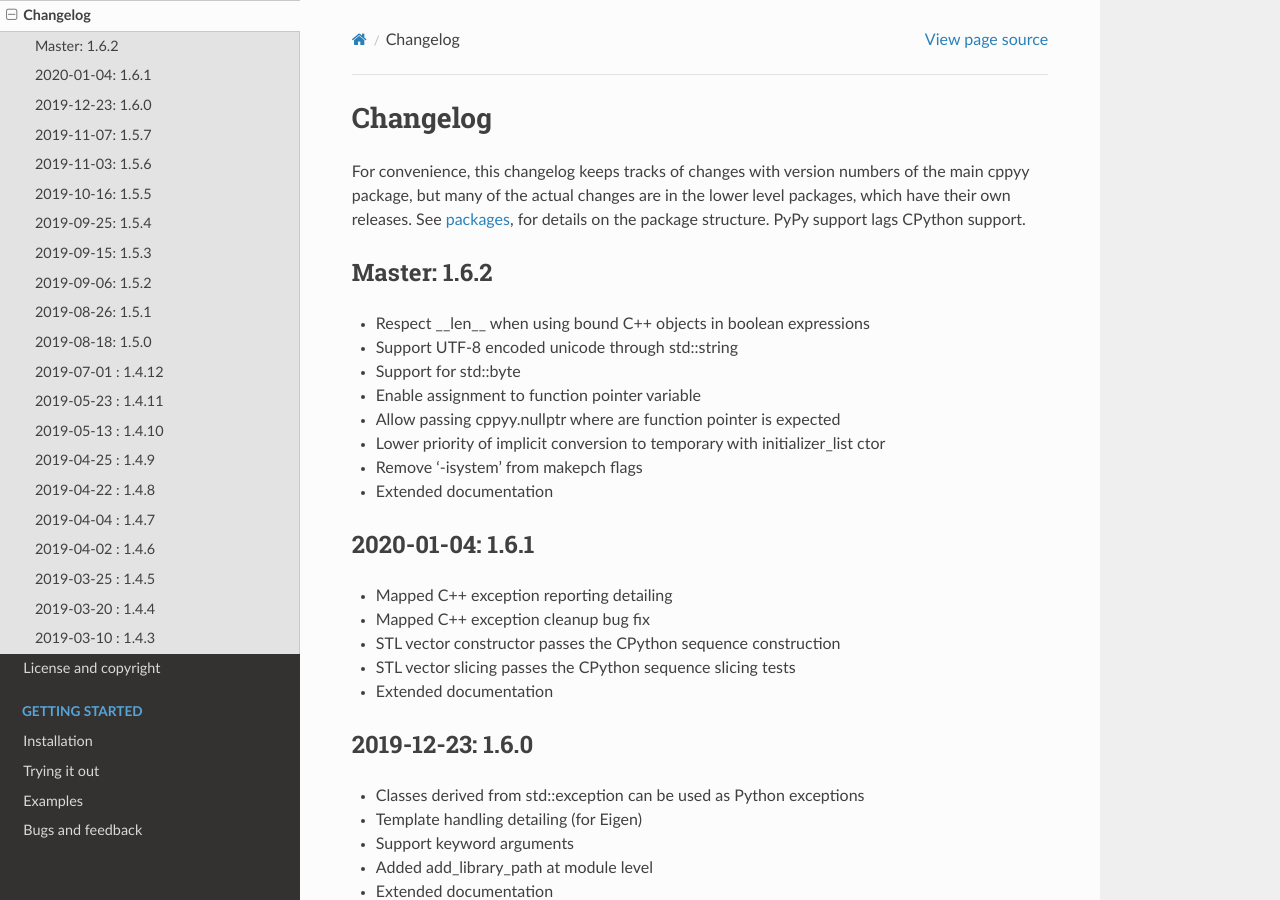
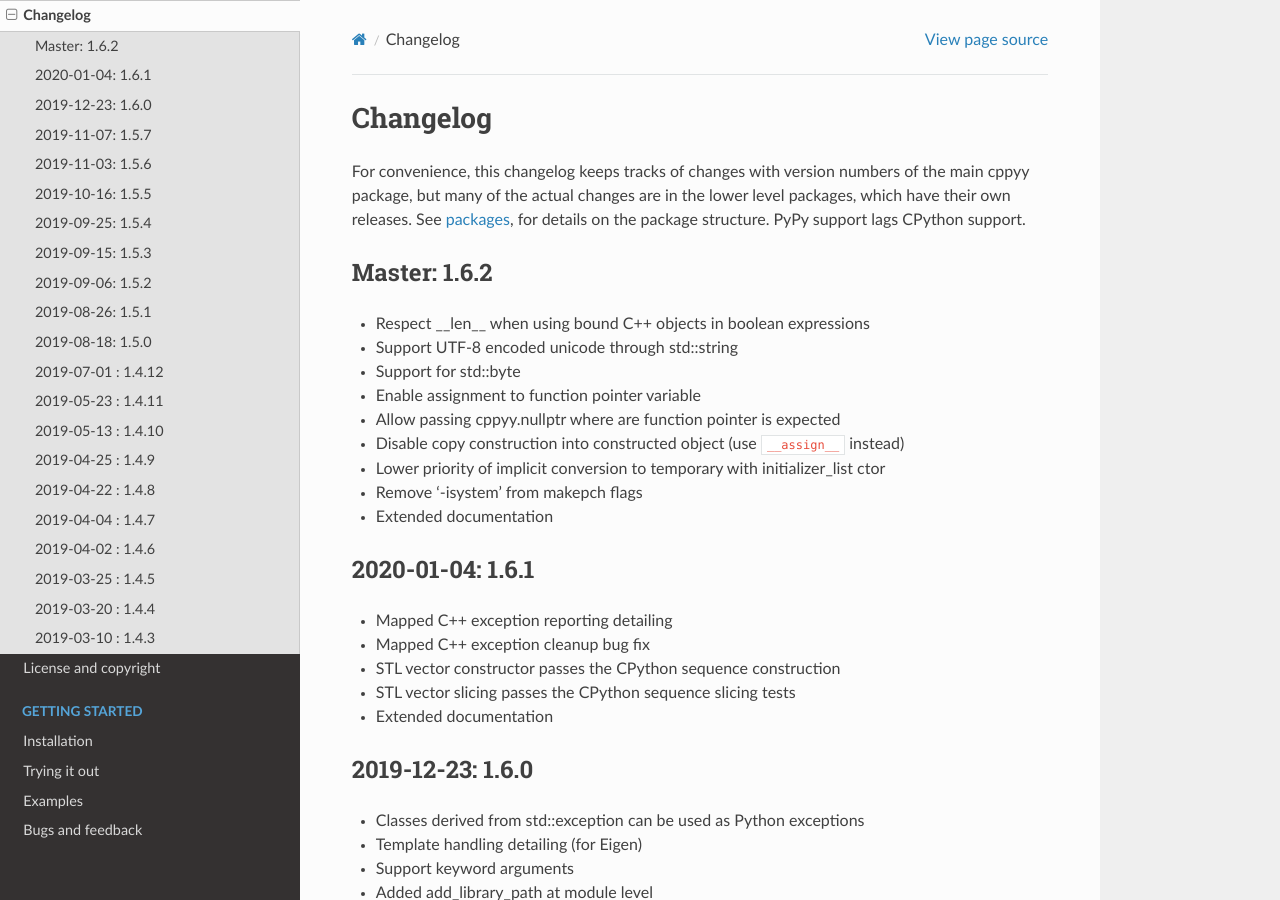
Before and after one commit to wlav/cppyy, a Sphinx documentation site: the page built from doc/source/changelog.rst, in a window 1280 px wide and 900 px high. Built offline with Sphinx 7.4.7 and the Read the Docs theme 2.0.0, drawn with Linux system fonts in a browser that asks for light colours.

Commit message:
tests for copy construction into existing proxies

```diff
--- a/doc/source/changelog.rst
+++ b/doc/source/changelog.rst
@@ -18,6 +18,7 @@
 * Support for std::byte
 * Enable assignment to function pointer variable
 * Allow passing cppyy.nullptr where are function pointer is expected
+* Disable copy construction into constructed object (use ``__assign__`` instead)
 * Lower priority of implicit conversion to temporary with initializer_list ctor
 * Remove '-isystem' from makepch flags
 * Extended documentation
```
